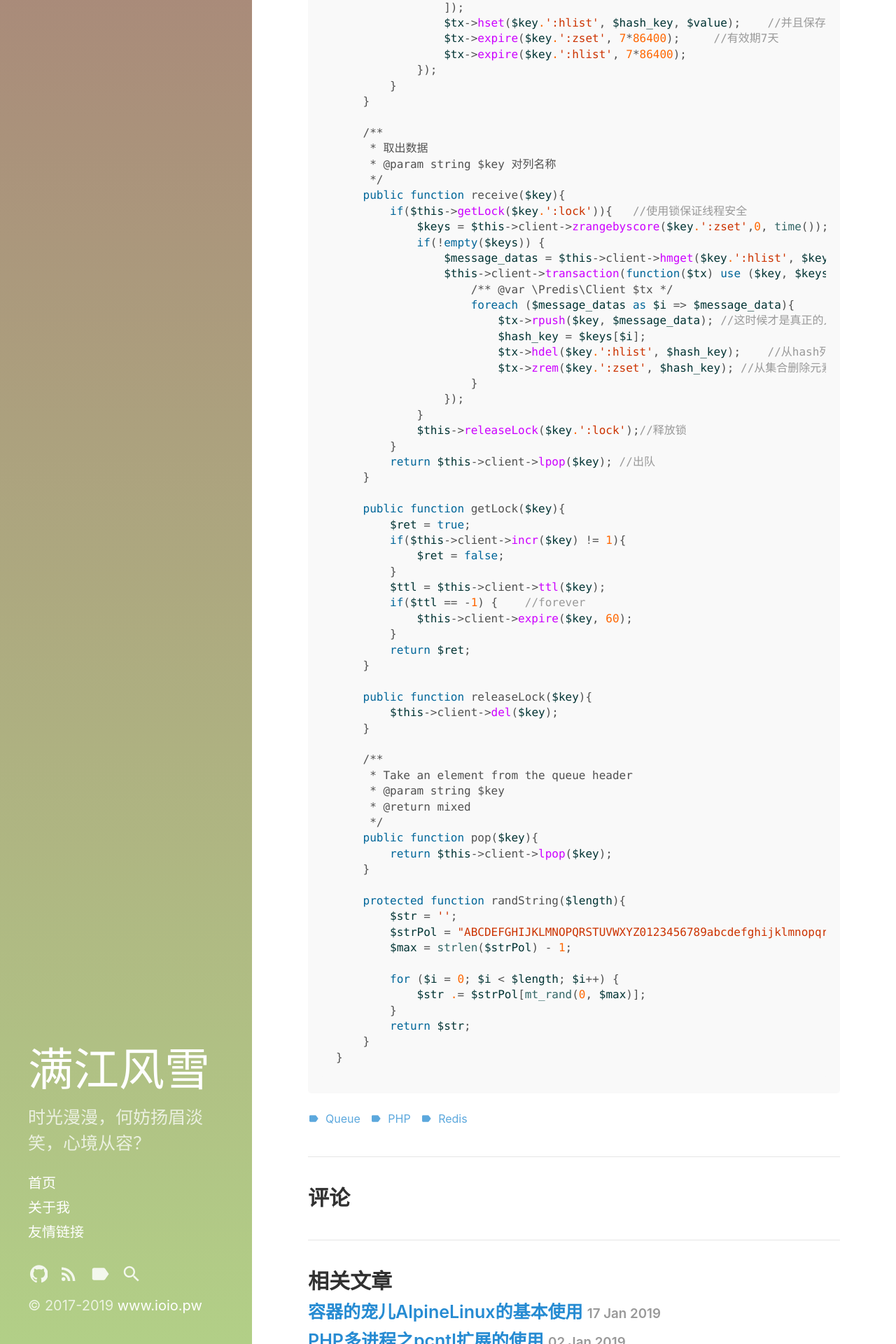
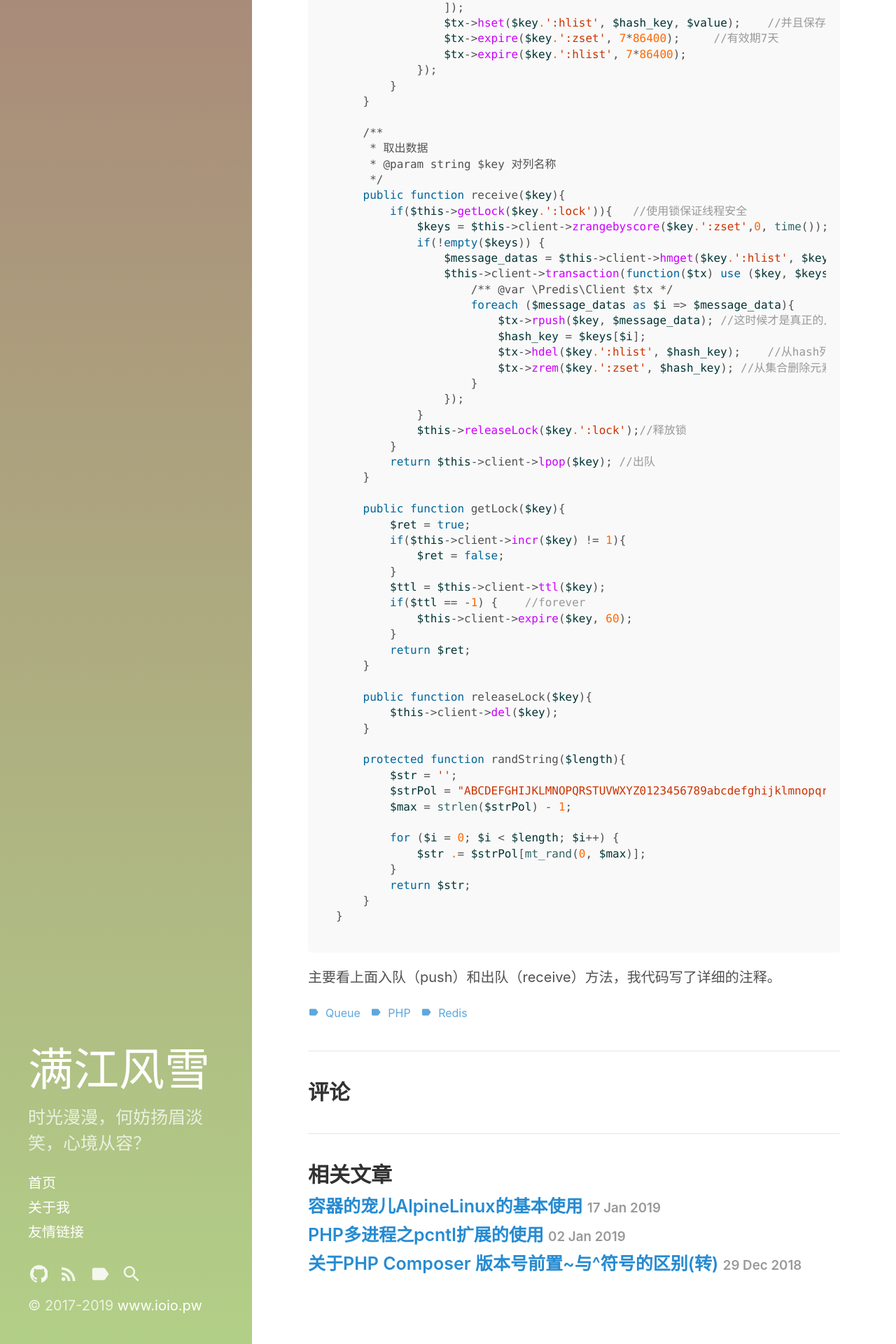
Before and after one commit to heropoo/heropoo.github.io, a Jekyll site: the page built from _posts/2019-03-29-php-queue.md, in a window 1280 px wide. Shown: the part 3080-5000 px from the top of the page at 70% size. Built offline with Jekyll 4.4.1, drawn with Linux system fonts in a browser that asks for light colours; comment, search, counter and statistics services are not loaded.

Commit message:
Update 2019-03-29-php-queue.md

````diff
--- a/_posts/2019-03-29-php-queue.md
+++ b/_posts/2019-03-29-php-queue.md
@@ -167,15 +167,6 @@ class RedisQueue{
         $this->client->del($key);
     }
 
-    /**
-     * Take an element from the queue header
-     * @param string $key
-     * @return mixed
-     */
-    public function pop($key){
-        return $this->client->lpop($key);
-    }
-
     protected function randString($length){
         $str = '';
         $strPol = "ABCDEFGHIJKLMNOPQRSTUVWXYZ0123456789abcdefghijklmnopqrstuvwxyz";
@@ -188,3 +179,4 @@ class RedisQueue{
     }
 }
 ```
+主要看上面入队（push）和出队（receive）方法，我代码写了详细的注释。
````
